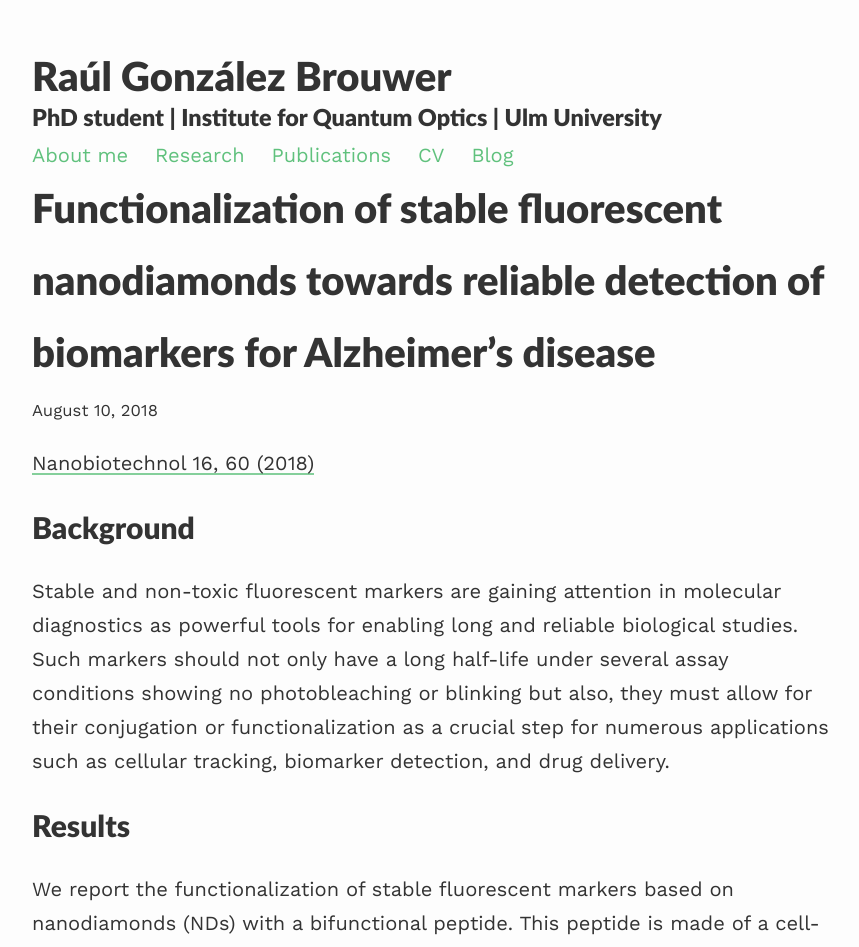
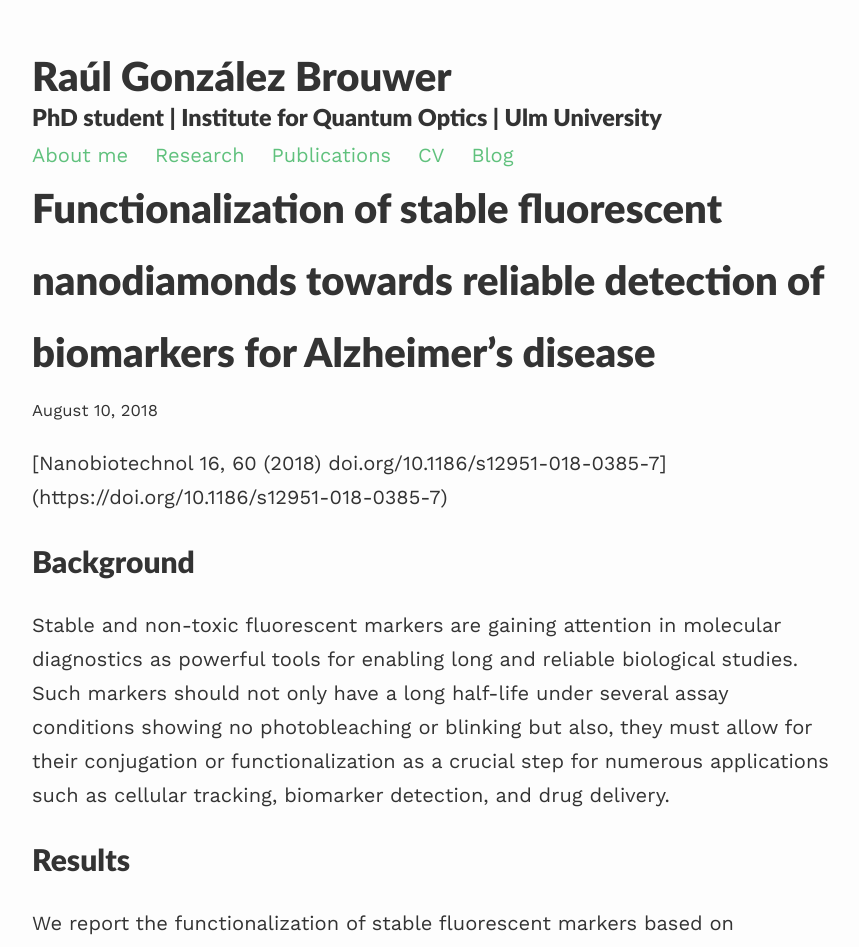
Before and after one commit to rmgonzal/rmgonzal.github.io, a Jekyll site: the page built from _posts/2018-08-10-jekyll.md, in a window 1280 px wide. Shown: the top 947 px of the page, without its empty margins (208-1067 px from the left). Built offline with Jekyll 4.4.1, drawn with Linux system fonts in a browser that asks for light colours; nearby versions of some CDN libraries.

Commit message:
Update 2018-08-10-jekyll.md

```diff
--- a/_posts/2018-08-10-jekyll.md
+++ b/_posts/2018-08-10-jekyll.md
@@ -3,7 +3,8 @@ layout: post
 title: "Functionalization of stable fluorescent nanodiamonds towards reliable detection of biomarkers for Alzheimer’s disease"
 authors: Morales-Zavala, F., Casanova-Morales, N., Gonzalez, R.B. et al.
 ---
-[Nanobiotechnol 16, 60 (2018)](https://doi.org/10.1186/s12951-018-0385-7)
+
+[Nanobiotechnol 16, 60 (2018) doi.org/10.1186/s12951-018-0385-7] (https://doi.org/10.1186/s12951-018-0385-7)
 
 ## Background
 Stable and non-toxic fluorescent markers are gaining attention in molecular diagnostics as powerful tools for enabling long and reliable biological studies. Such markers should not only have a long half-life under several assay conditions showing no photobleaching or blinking but also, they must allow for their conjugation or functionalization as a crucial step for numerous applications such as cellular tracking, biomarker detection, and drug delivery.
```
